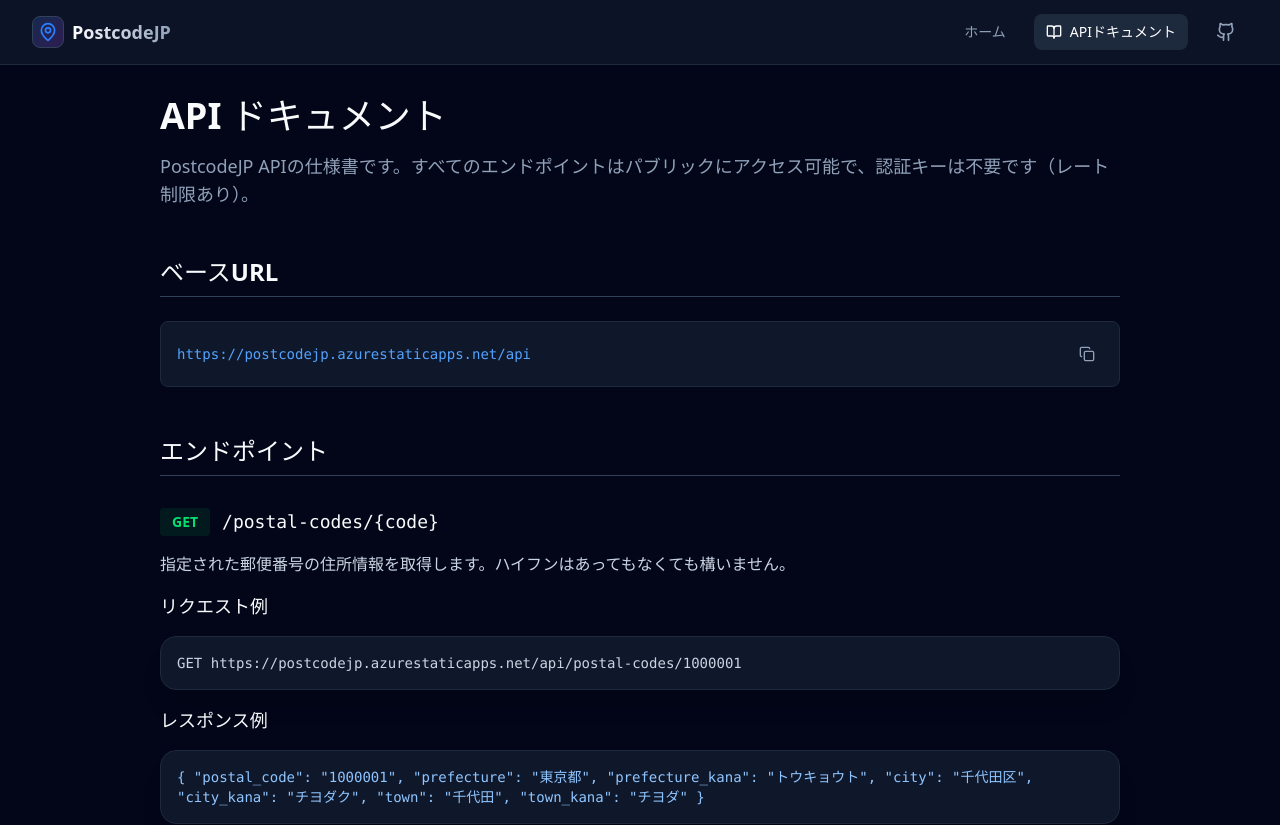
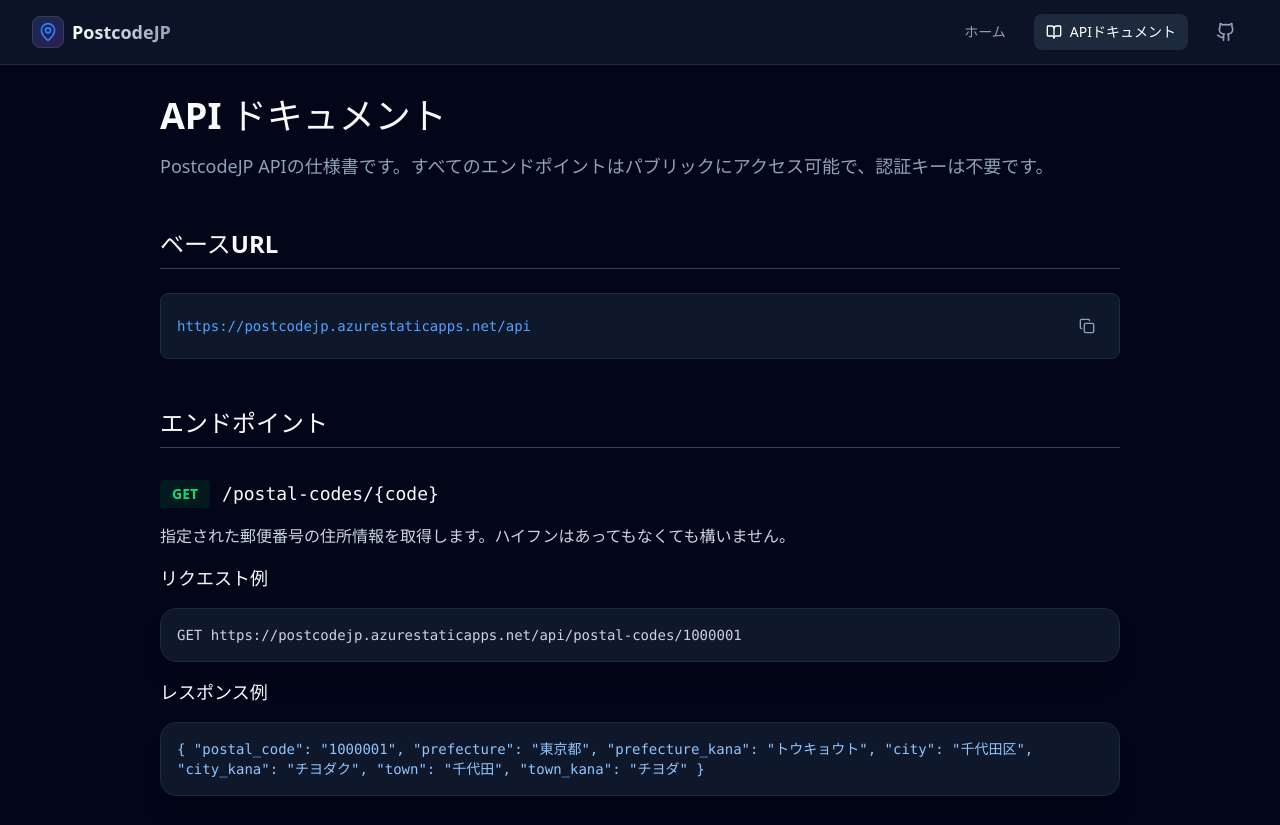
Before and after one commit to Yorihito/postcodejp, a React (Vite) app in the folder frontend/: page /docs in a window 1280 px wide. Shown: the top 825 px of the page. Built offline with nearby package versions, Linux system fonts and the light colour scheme; no server answers.

Commit message:
docs: remove rate limit claim

```diff
--- a/frontend/src/components/pages/ApiDocsPage.tsx
+++ b/frontend/src/components/pages/ApiDocsPage.tsx
@@ -9,7 +9,7 @@ export function ApiDocsPage() {
             <div className="space-y-4">
                 <h1 className="text-3xl md:text-4xl font-bold">API ドキュメント</h1>
                 <p className="text-slate-400 text-lg">
-                    PostcodeJP APIの仕様書です。すべてのエンドポイントはパブリックにアクセス可能で、認証キーは不要です（レート制限あり）。
+                    PostcodeJP APIの仕様書です。すべてのエンドポイントはパブリックにアクセス可能で、認証キーは不要です。
                 </p>
             </div>
 
```
